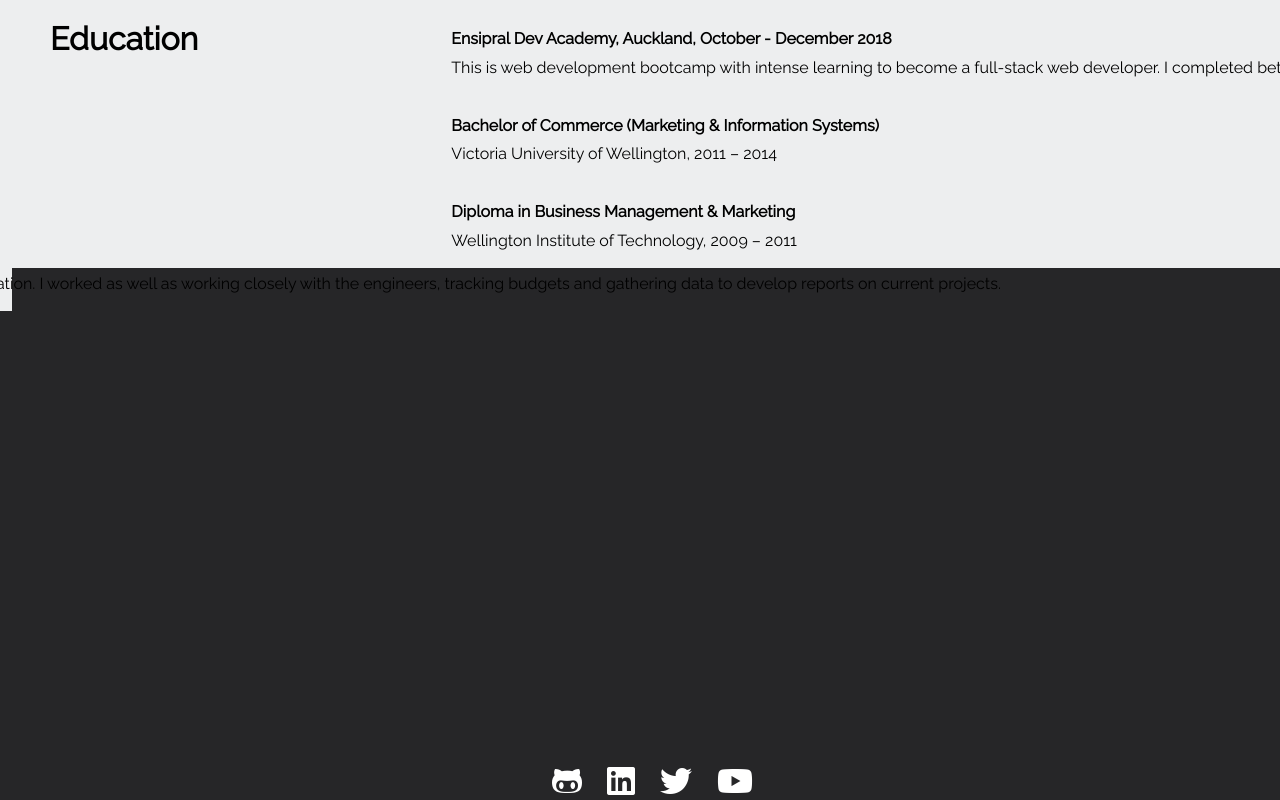
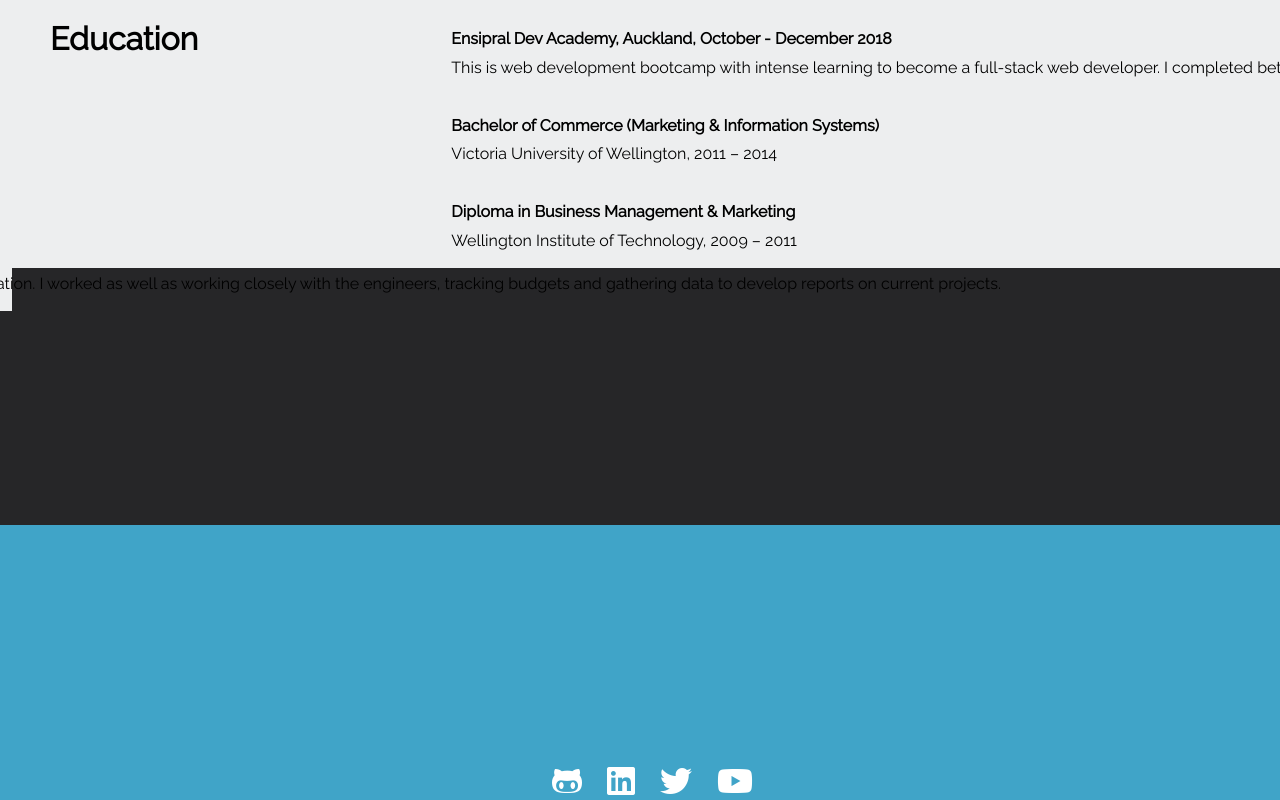
Before and after one commit to AmboMaya/Maya-Portfolio, a React app: page / in a window 1280 px wide. Shown: the part 3463-4263 px from the top of the page. Built offline with nearby package versions, Linux system fonts and the light colour scheme.

Commit message:
passed in an extra class to add additional styling without changing the original styling of the reused components

```diff
--- a/src/components/Layout/SocialMediaIcons/SocialMediaIcons.jsx
+++ b/src/components/Layout/SocialMediaIcons/SocialMediaIcons.jsx
@@ -1,8 +1,8 @@
 import React from 'react'
 import classes from './SocialMediaIcons.css'
 
-const SocialMediaIcons = (icon) => (
-  <div className={classes.SocialMediaIcons}>
+const SocialMediaIcons = () => (
+  <div className={`${classes.SocialMediaIcons} socialIcons`}>
     <span>
       <a href="https://github.com/AmboMaya"><i className="fab fa-github-alt fa-2x"></i></a>
     </span>
```
